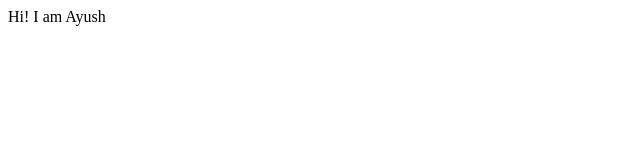
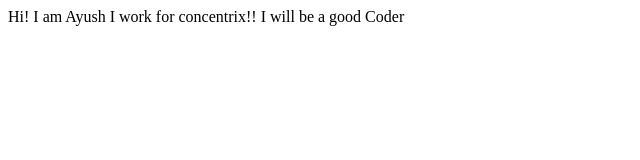
Before and after one commit to ayusu/student-name-site, a plain HTML site: page index.html in a window 1280 px wide. Shown: the whole page, without its empty margins (0-640 px from the left). Drawn offline with Linux system fonts and the light colour scheme.

Commit message:
feat Added more content

```diff
--- a/index.html
+++ b/index.html
@@ -8,5 +8,7 @@
 </head>
 <body>
     Hi! I am Ayush
+    I work for concentrix!!
+    I will be a good Coder
 </body>
 </html>
```
